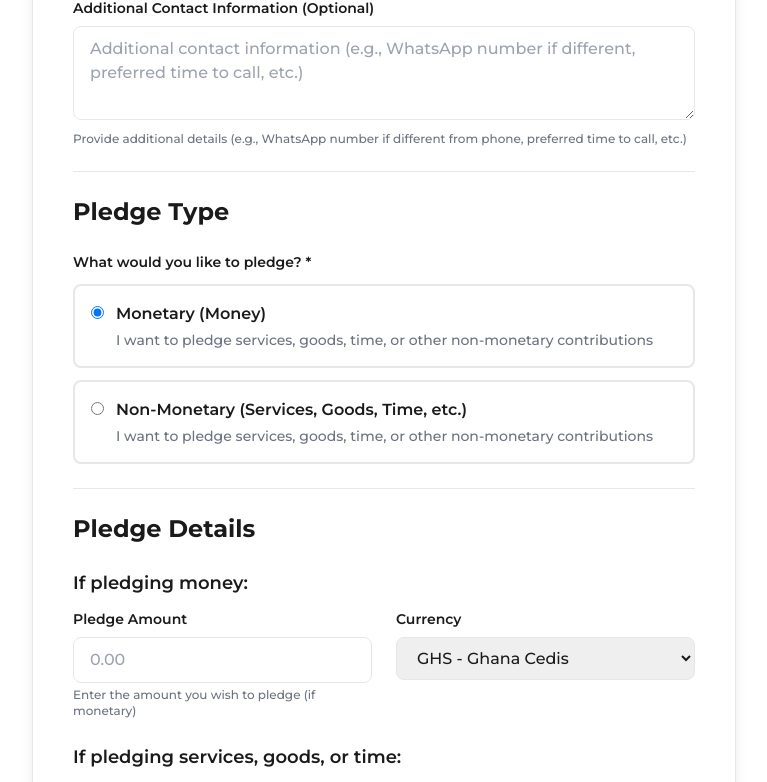
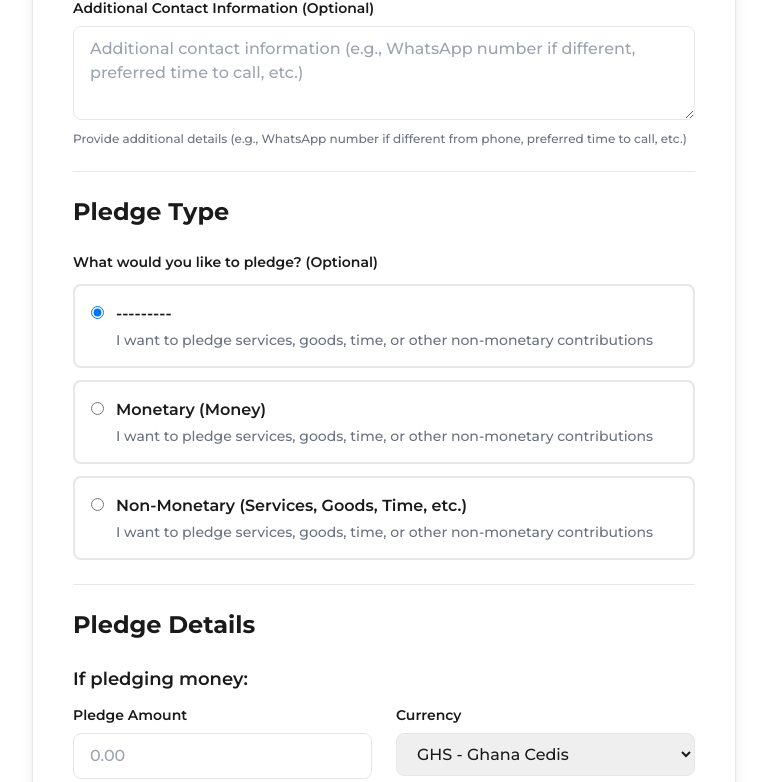
Before and after one commit to josueadimado/uplift-your-morning, a Django app: page /pledge/ in a window 1280 px wide. Shown: the part 1120-1902 px from the top of the page, without its empty margins (256-1023 px from the left). Run offline with Django 5.2, Linux system fonts and the light colour scheme; some libraries are stand-ins or nearby versions.

Commit message:
Make pledge type field optional
- Added blank=True to pledge_type field in Pledge model
- Updated form validation to handle optional pledge_type (defaults to monetary)
- Changed label from required (*) to optional
- Users can now submit pledge without selecting pledge type (defaults to monetary)

```diff
--- a/apps/pages/forms.py
+++ b/apps/pages/forms.py
@@ -171,7 +171,7 @@ class PledgeForm(forms.ModelForm):
     def clean_amount(self):
         """Ensure amount is positive if provided."""
         amount = self.cleaned_data.get('amount')
-        pledge_type = self.cleaned_data.get('pledge_type')
+        pledge_type = self.cleaned_data.get('pledge_type') or Pledge.PLEDGE_TYPE_MONETARY
 
         if pledge_type == Pledge.PLEDGE_TYPE_MONETARY:
             if not amount:
@@ -184,7 +184,7 @@ class PledgeForm(forms.ModelForm):
     def clean_non_monetary_description(self):
         """Ensure non-monetary description is provided for non-monetary pledges."""
         description = self.cleaned_data.get('non_monetary_description')
-        pledge_type = self.cleaned_data.get('pledge_type')
+        pledge_type = self.cleaned_data.get('pledge_type') or Pledge.PLEDGE_TYPE_MONETARY
 
         if pledge_type == Pledge.PLEDGE_TYPE_NON_MONETARY:
             if not description or not description.strip():
@@ -195,7 +195,7 @@ class PledgeForm(forms.ModelForm):
     def clean(self):
         """Validate fields based on pledge type."""
         cleaned_data = super().clean()
-        pledge_type = cleaned_data.get('pledge_type')
+        pledge_type = cleaned_data.get('pledge_type') or Pledge.PLEDGE_TYPE_MONETARY  # Default to monetary if not specified
         currency = cleaned_data.get('currency')
         other_currency = cleaned_data.get('other_currency')
 
--- a/apps/pages/models.py
+++ b/apps/pages/models.py
@@ -342,6 +342,7 @@ class Pledge(TimeStampedModel):
         max_length=20,
         choices=PLEDGE_TYPE_CHOICES,
         default=PLEDGE_TYPE_MONETARY,
+        blank=True,
         help_text="Type of pledge: monetary or non-monetary"
     )
 
--- a/templates/pages/pledge_form.html
+++ b/templates/pages/pledge_form.html
@@ -145,7 +145,7 @@
                 <div class="border-t pt-6" style="border-color: var(--border);">
                     <h2 class="text-xl sm:text-2xl font-bold mb-4 sm:mb-6" style="color: var(--text);">Pledge Type</h2>
                     <div class="mb-4">
-                        <label class="block text-sm font-semibold mb-3" style="color: var(--text);">What would you like to pledge? *</label>
+                        <label class="block text-sm font-semibold mb-3" style="color: var(--text);">What would you like to pledge? (Optional)</label>
                         <div class="space-y-3">
                             {% for choice in form.pledge_type %}
                             <label class="flex items-start p-4 border-2 rounded-lg cursor-pointer hover:bg-gray-50 transition-colors"
```
